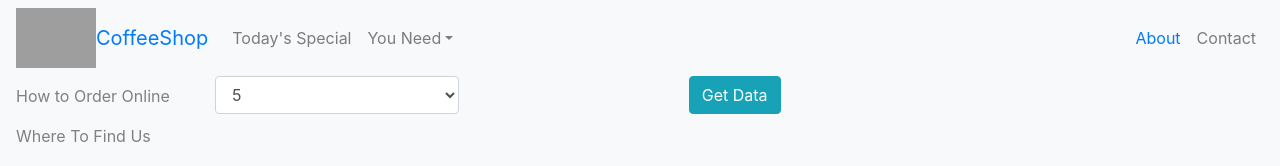
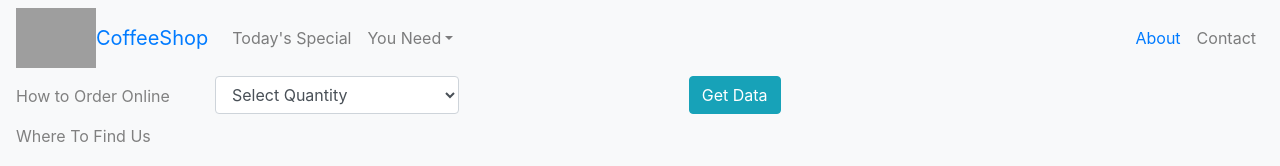
Before and after one commit to Anasolo/react-website, a React (Create React App) app: page /Home in a window 1280 px wide. Shown: the top 166 px of the page. Built offline with nearby package versions, Linux system fonts and the light colour scheme; grey boxes are pictures that could not be loaded.

Commit message:
select quantity

```diff
--- a/src/components/HomePage/Home.js
+++ b/src/components/HomePage/Home.js
@@ -7,6 +7,7 @@ const Home = () => {
   const [data, setData] = useState([]);
   const [buttonActive, setbuttonActive] = useState(true);
   const [buttonLoader, setButtonLoader] = useState(false);
+  const [quantity, setQuantity] = useState(0);
 
   // useEffect example
 
@@ -20,12 +21,19 @@ const Home = () => {
   // }, []);
 
   const getData = async (name) => {
+    console.log("ana", quantity);
     setButtonLoader(true);
-    var data = await axios.get("https://jsonplaceholder.typicode.com/photos");
+    var data = await axios.get(
+      `https://jsonplaceholder.typicode.com/photos?_limit=${quantity}`
+    );
     console.log("hi", data.data);
     setData(data.data);
     setbuttonActive(false);
     setButtonLoader(false);
+  };
+  const setValue = (e) => {
+    console.log("avto", e);
+    setQuantity(e);
   };
   return (
     <div>
@@ -33,7 +41,11 @@ const Home = () => {
         <Row style={{ marginLeft: "200px" }}>
           <Col md={3}>
             <Form.Group controlId="exampleForm.ControlSelect1">
-              <Form.Control as="select">
+              <Form.Control
+                as="select"
+                onChange={(e) => setValue(e.currentTarget.value)}
+              >
+                <option>Select Quantity</option>
                 <option>5</option>
                 <option>10</option>
                 <option>20</option>
```
